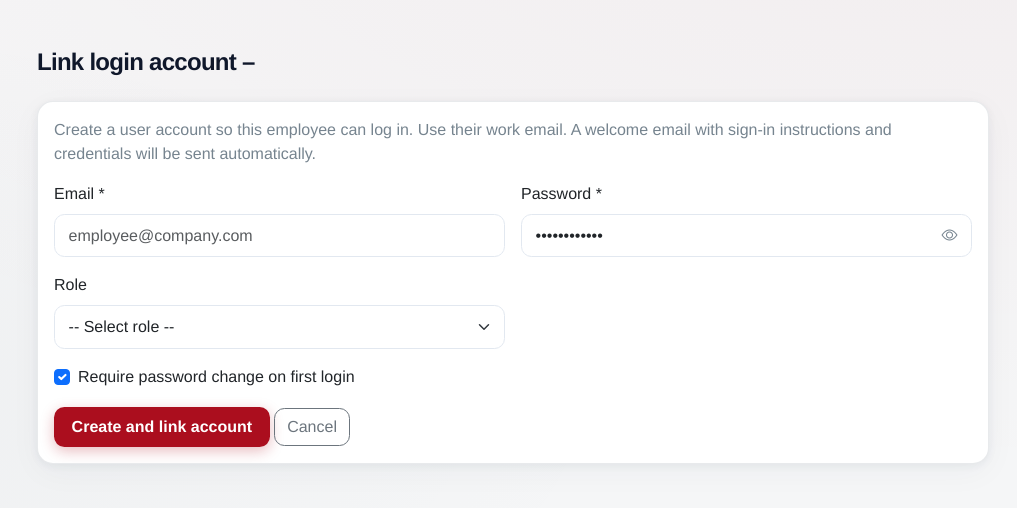
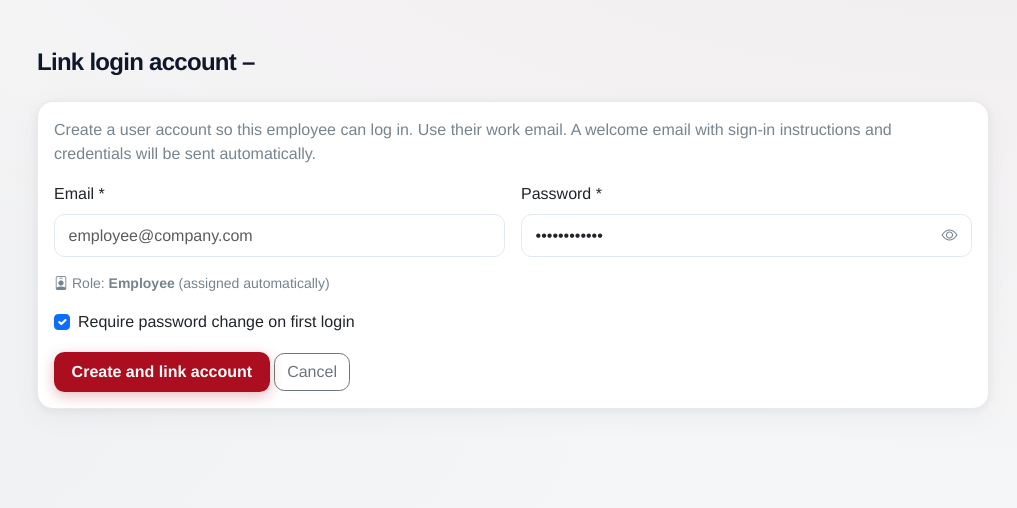
Before and after one commit to NgariMwangi/andersen, a Python web app: template app/templates/employees/link_user.html in a window 1280 px wide. Shown: the top 508 px of the page, without its empty margins (263-1280 px from the left). Run offline with Jinja, Linux system fonts and the light colour scheme; the template is opened without the code that fills it, so the values that code supplies are empty.

```diff
--- a/app/templates/employees/link_user.html
+++ b/app/templates/employees/link_user.html
@@ -48,14 +48,8 @@
                         </button>
                     </div>
                 </div>
-                <div class="col-md-6">
-                    <label class="form-label">Role</label>
-                    <select name="role_id" class="form-select">
-                        <option value="">-- Select role --</option>
-                        {% for r in roles %}
-                        <option value="{{ r.id }}" {% if default_role_id == r.id %}selected{% endif %}>{{ r.name }}</option>
-                        {% endfor %}
-                    </select>
+                <div class="col-12">
+                    <p class="text-muted small mb-0"><i class="bi bi-person-badge me-1"></i>Role: <strong>Employee</strong> (assigned automatically)</p>
                 </div>
                 <div class="col-12">
                     <div class="form-check">
```
Also changed, not shown: app/routes/employees.py (+7 -16 lines).
